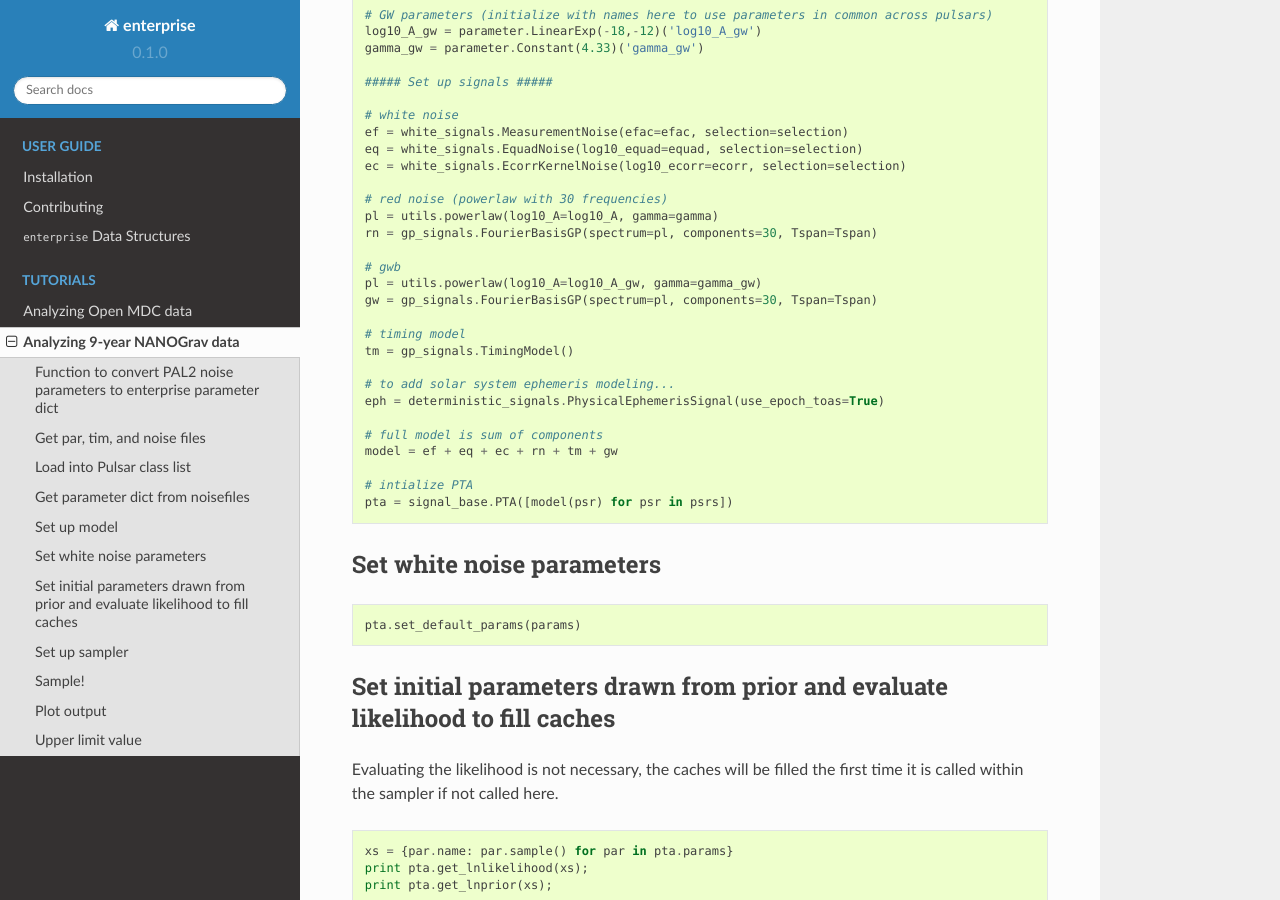
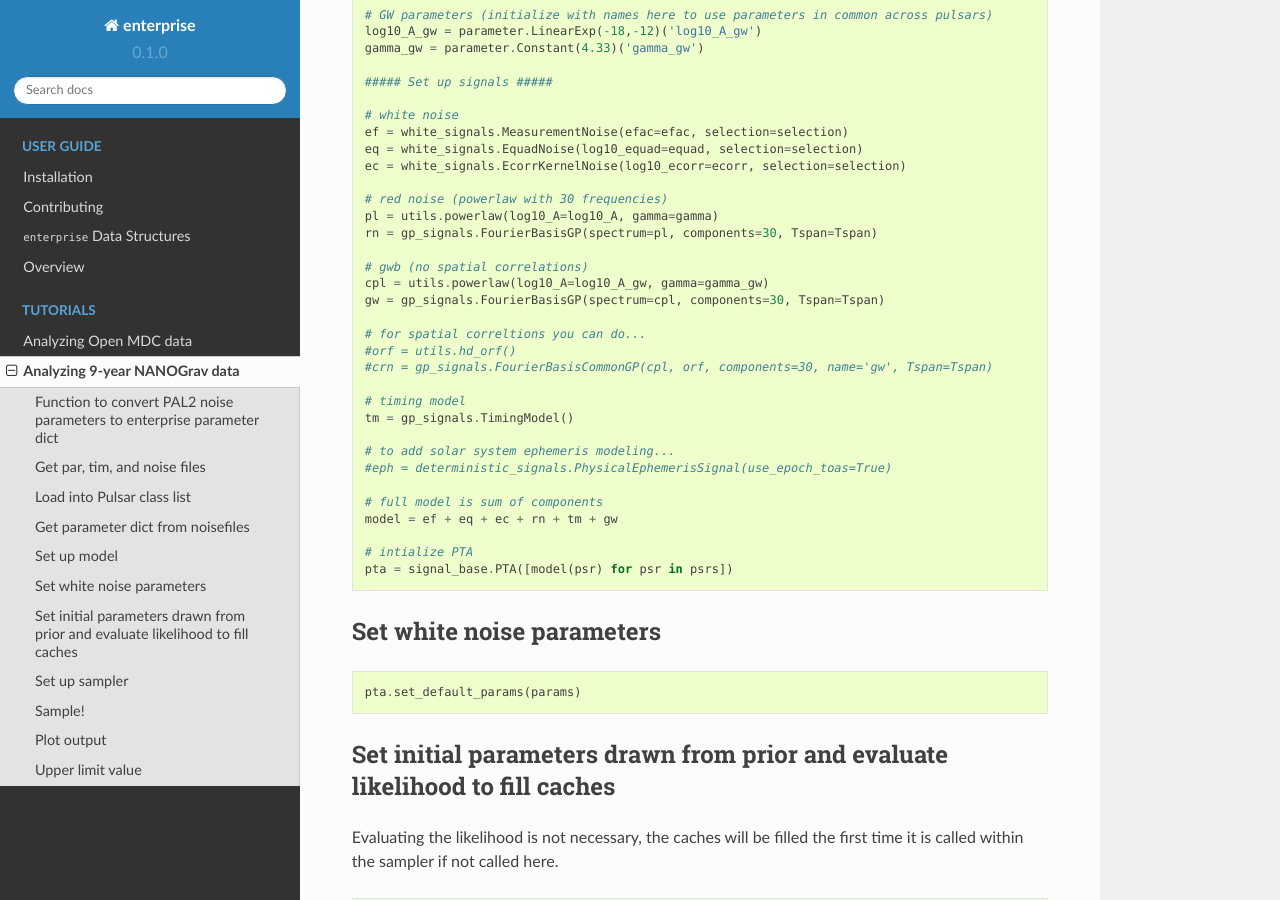
Before and after one commit to nanograv/enterprise, a Sphinx documentation site: the page built from docs/nano9.rst, in a window 1280 px wide and 900 px high, scrolled down 2613 px. Built offline with Sphinx 7.4.7 and the Read the Docs theme 2.0.0, drawn with Linux system fonts in a browser that asks for light colours.

Commit message:
Updating docs

```diff
--- a/docs/index.rst
+++ b/docs/index.rst
@@ -1,5 +1,9 @@
 Welcome to enterprise's documentation!
 ======================================
+
+
+.. image:: https://img.shields.io/badge/GitHub-nanograv%2Fenterprise-blue.svg
+        :target: https://github.com/nanograv/enterprise
 
 .. image:: https://img.shields.io/travis/nanograv/enterprise.svg
         :target: https://travis-ci.org/nanograv/enterprise
@@ -28,6 +32,7 @@ searches, and timing model analysis.
    installation
    contributing
    data
+   Overview <https://jellis18.github.io/enterprise_tutorial_talk/>
 
 .. toctree::
    :maxdepth: 2
--- a/docs/nano9.rst
+++ b/docs/nano9.rst
@@ -161,15 +161,19 @@ all pulsars. Lastly, we fixt the spectral index of the GWB to be 13/3
     pl = utils.powerlaw(log10_A=log10_A, gamma=gamma)
     rn = gp_signals.FourierBasisGP(spectrum=pl, components=30, Tspan=Tspan)
 
-    # gwb
-    pl = utils.powerlaw(log10_A=log10_A_gw, gamma=gamma_gw)
-    gw = gp_signals.FourierBasisGP(spectrum=pl, components=30, Tspan=Tspan)
+    # gwb (no spatial correlations)
+    cpl = utils.powerlaw(log10_A=log10_A_gw, gamma=gamma_gw)
+    gw = gp_signals.FourierBasisGP(spectrum=cpl, components=30, Tspan=Tspan)
+
+    # for spatial correltions you can do...
+    #orf = utils.hd_orf()
+    #crn = gp_signals.FourierBasisCommonGP(cpl, orf, components=30, name='gw', Tspan=Tspan)
 
     # timing model
     tm = gp_signals.TimingModel()
 
     # to add solar system ephemeris modeling...
-    eph = deterministic_signals.PhysicalEphemerisSignal(use_epoch_toas=True)
+    #eph = deterministic_signals.PhysicalEphemerisSignal(use_epoch_toas=True)
 
     # full model is sum of components
     model = ef + eq + ec + rn + tm + gw
```
Also changed, not shown: docs/data.rst (+6 -6 lines), docs/_static/notebooks/data.ipynb, docs/_static/notebooks/nano9.ipynb.
